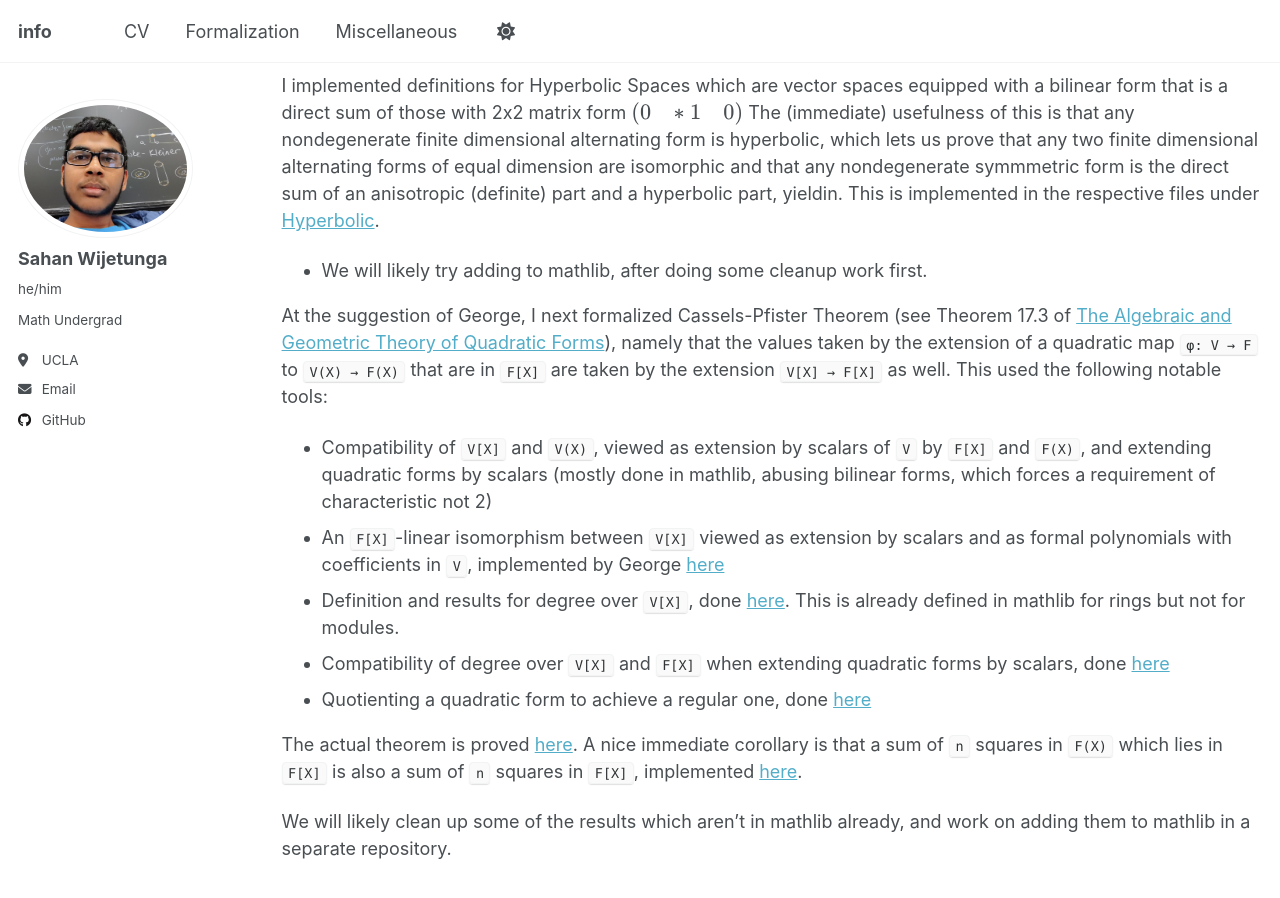
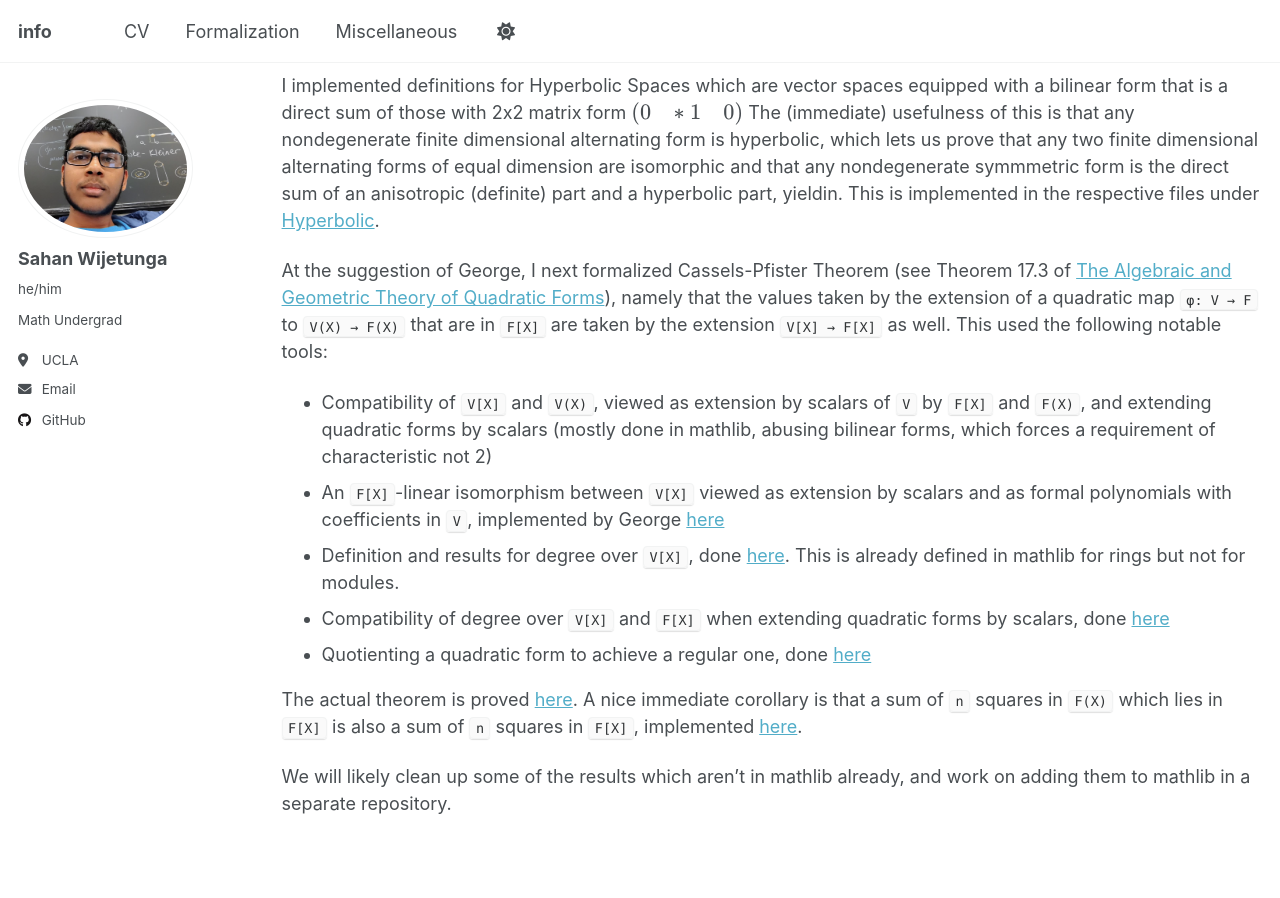
Before and after one commit to sahanwijetunga/sahanwijetunga.github.io, a Jekyll site: the page built from _pages/formalization.md, in a window 1280 px wide and 900 px high, scrolled down 562 px. Built offline with Jekyll 4.4.1, drawn with Linux system fonts in a browser that asks for light colours.

Commit message:
Update formalization.md

````diff
--- a/_pages/formalization.md
+++ b/_pages/formalization.md
@@ -19,8 +19,6 @@ George implemented some stuff over bilinear forms [here](https://github.com/gmcn
 
 I implemented definitions for Hyperbolic Spaces which are vector spaces equipped with a bilinear form that is a direct sum of those with 2x2 matrix form \\(\begin{pmatrix} 0 & * \\ 1 & 0 \end{pmatrix} \\)
 The (immediate) usefulness of this is that any nondegenerate finite dimensional alternating form is hyperbolic, which lets us prove that any two finite dimensional alternating forms of equal dimension are isomorphic and that any nondegenerate symmmetric form is the direct sum of an anisotropic (definite) part and a hyperbolic part, yieldin. This is implemented in the respective files under [Hyperbolic](https://github.com/gmcninch-tufts/VERSEIM-2025/tree/main/VERSEIM2025/Forms/Hyperbolic).
-  * We will likely try adding to mathlib, after doing some cleanup work first.
-
 
 At the suggestion of George, I next formalized Cassels-Pfister Theorem (see Theorem 17.3 of [The Algebraic and Geometric Theory
 of Quadratic Forms](https://www.math.ucla.edu/~merkurev/Book/Kniga-final/Kniga.pdf)), namely that the values taken by the extension of a quadratic map ```φ: V → F``` to ```V(X) → F(X)``` that are in ```F[X]``` are taken by the extension ```V[X] → F[X]``` as well. This used the following notable tools:
````
